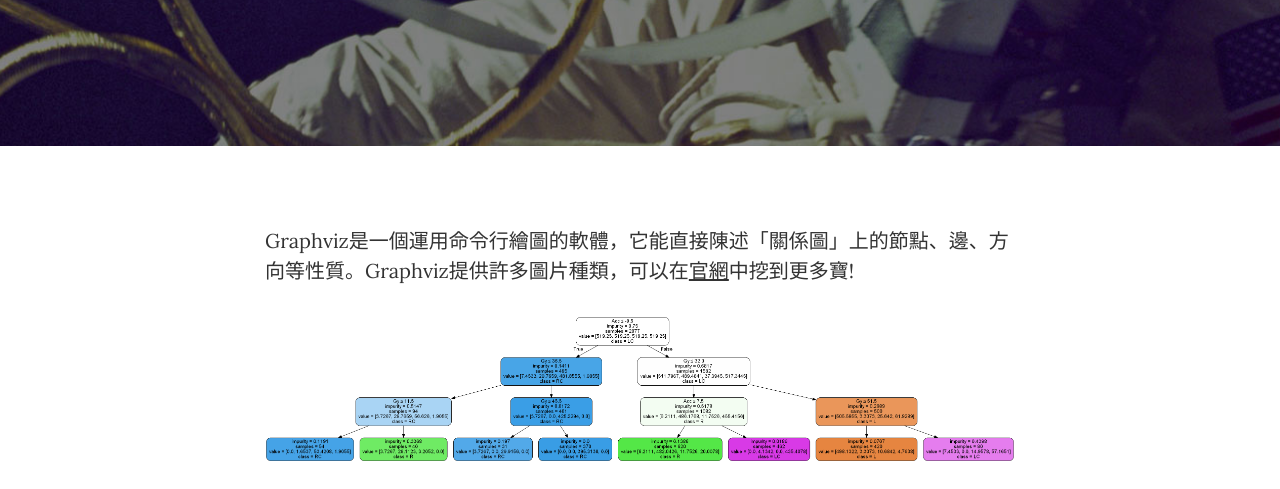
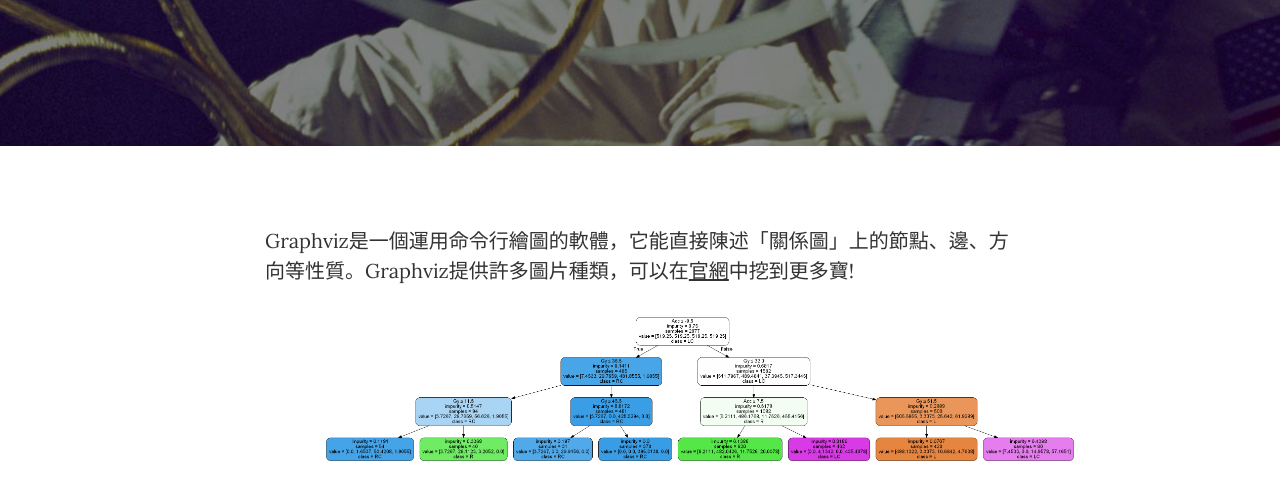
Before and after one commit to HsuanYu666/hsuanyu666.github.io, a website: page Blog/Post/20161130.html in a window 1280 px wide. Shown: the part 451-940 px from the top of the page. Drawn offline with nearby package versions, Linux system fonts and the light colour scheme.

Commit message:
Update 20161130.html

```diff
--- a/Blog/Post/20161130.html
+++ b/Blog/Post/20161130.html
@@ -91,7 +91,7 @@
                     <p>Graphviz是一個運用命令行繪圖的軟體，它能直接陳述「關係圖」上的節點、邊、方向等性質。Graphviz提供許多圖片種類，可以在<a href="http://www.graphviz.org/Gallery.php">官網</a>中挖到更多寶!</p>
 
                     <a href="#">
-                        <img class="img-responsive" src="../img/treepic.png" height="120" alt="">
+                        <img class="img-responsive" hspace="60" src="../img/treepic.png" alt="">
                     </a>
 
                     <p>今天的主題想利用Graphviz搭配Python，將decision tree的結構圖做視覺化呈現(如上圖)。</p>
```
